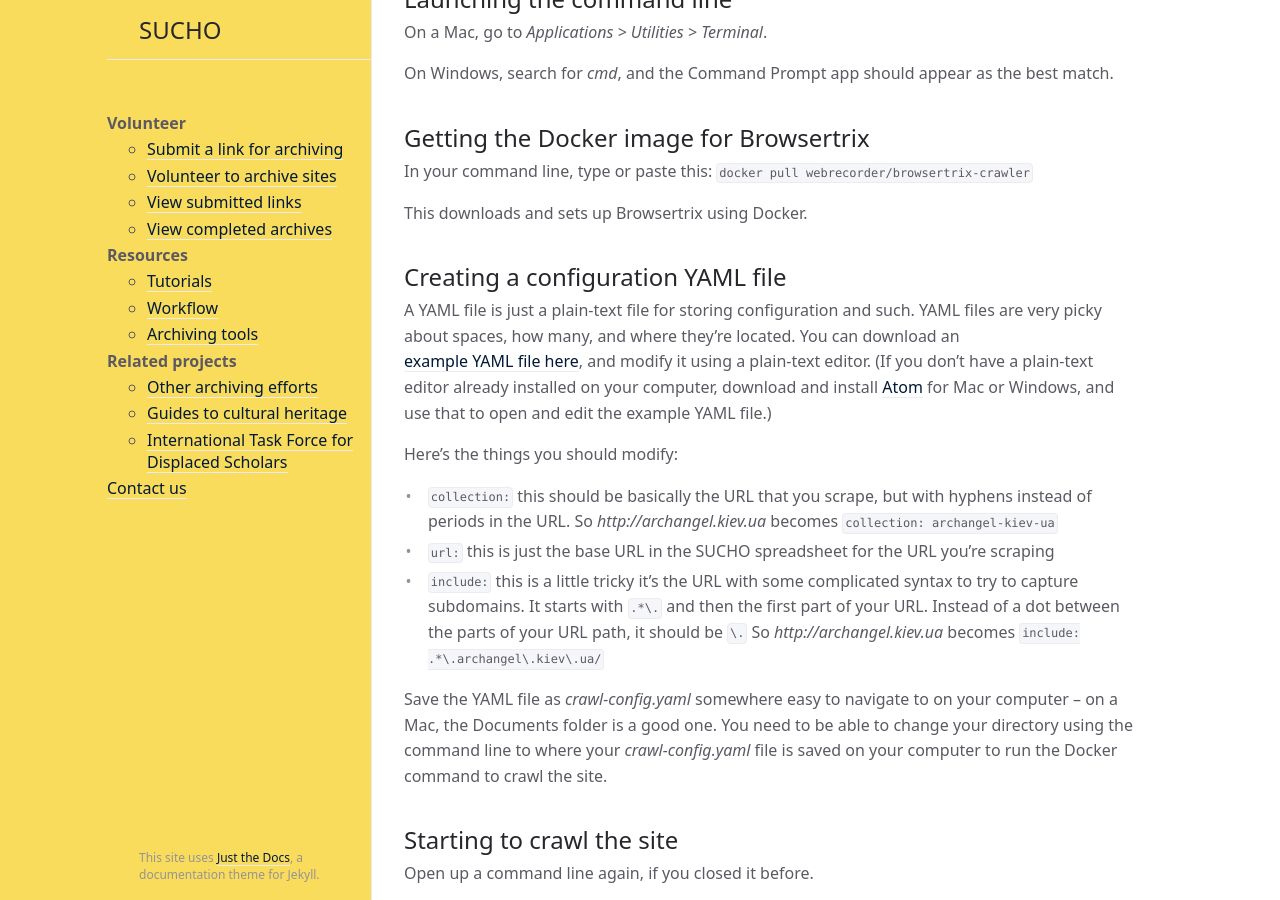
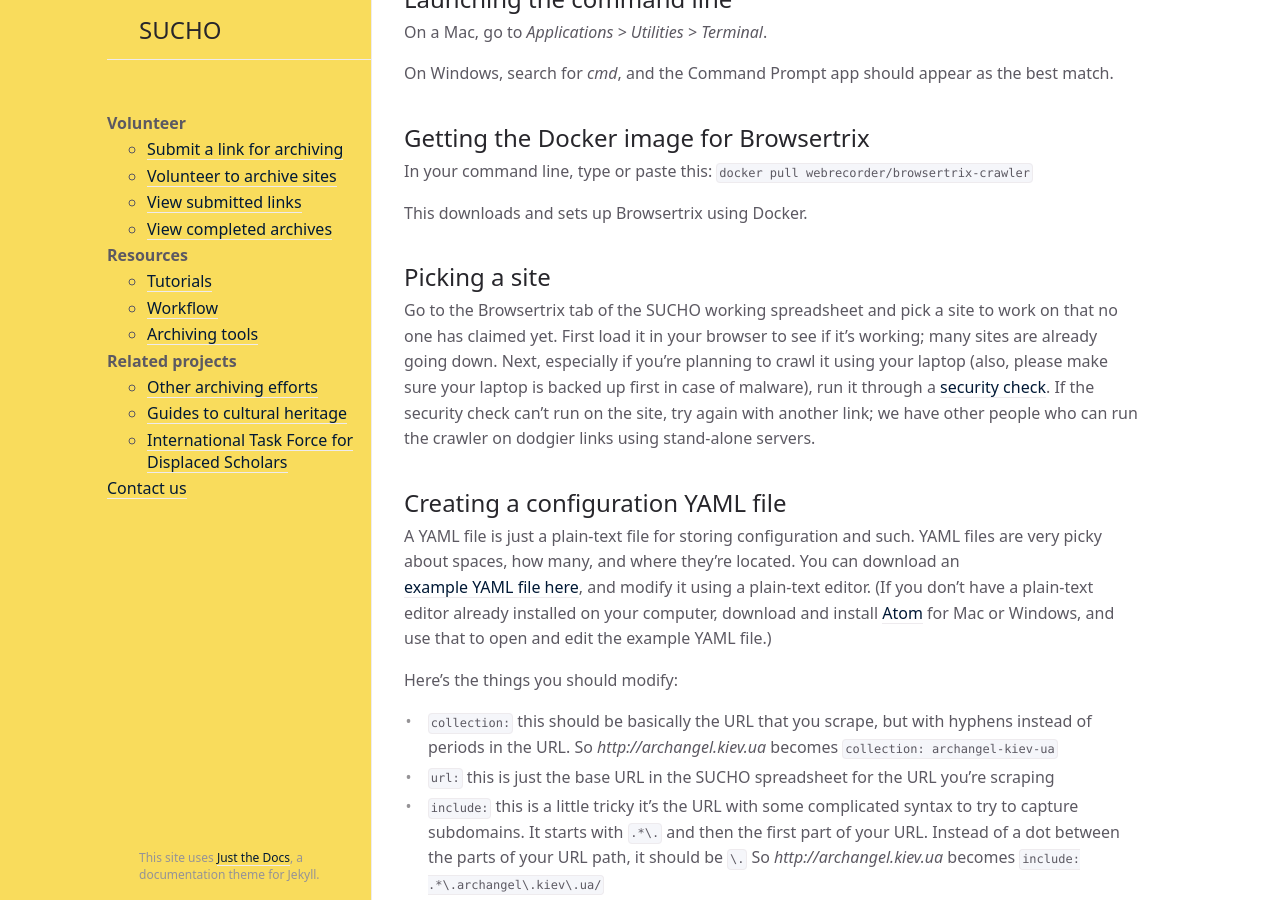
Before and after one commit to sucho-archiving/sucho-archiving.github.io, a Jekyll site: the page built from browsertrix.md, in a window 1280 px wide and 900 px high, scrolled down 910 px. Built offline with Jekyll 4.4.1, drawn with Linux system fonts in a browser that asks for light colours.

Commit message:
Update browsertrix.md

```diff
--- a/browsertrix.md
+++ b/browsertrix.md
@@ -33,6 +33,9 @@
 
 This downloads and sets up Browsertrix using Docker.
 
+## Picking a site
+Go to the Browsertrix tab of the SUCHO working spreadsheet and pick a site to work on that no one has claimed yet. First load it in your browser to see if it's working; many sites are already going down. Next, especially if you're planning to crawl it using your laptop (also, please make sure your laptop is backed up first in case of malware), run it through a [security check](https://sitecheck.sucuri.net/). If the security check can't run on the site, try again with another link; we have other people who can run the crawler on dodgier links using stand-alone servers.
+
 ## Creating a configuration YAML file
 A YAML file is just a plain-text file for storing configuration and such. YAML files are very picky about spaces, how many, and where they're located. You can download an [example YAML file here](crawl-config.yaml), and modify it using a plain-text editor. (If you don't have a plain-text editor already installed on your computer, download and install [Atom](https://atom.io/) for Mac or Windows, and use that to open and edit the example YAML file.)
 
```
